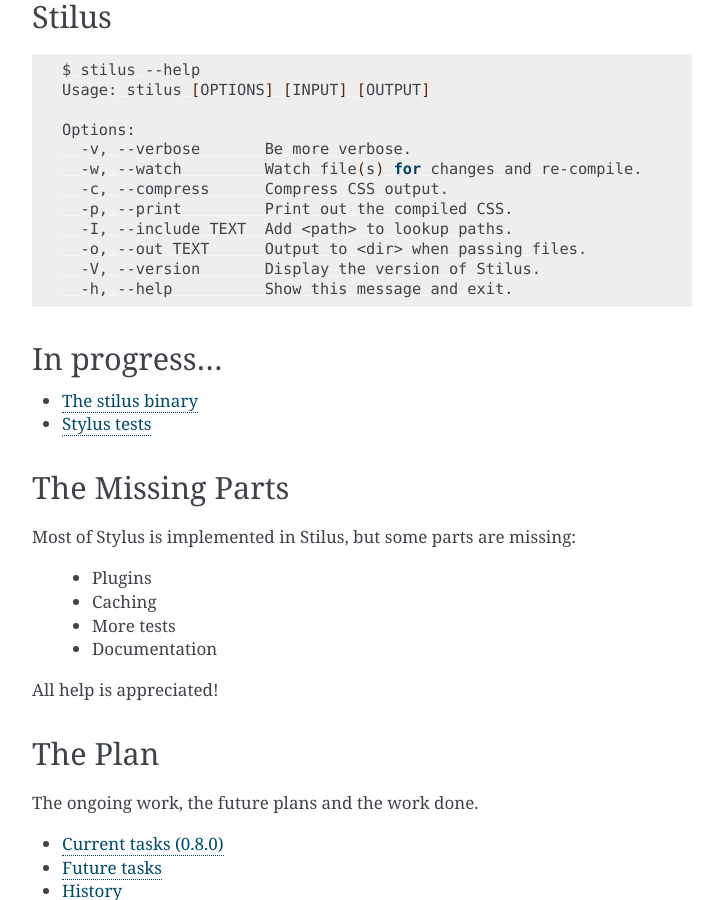
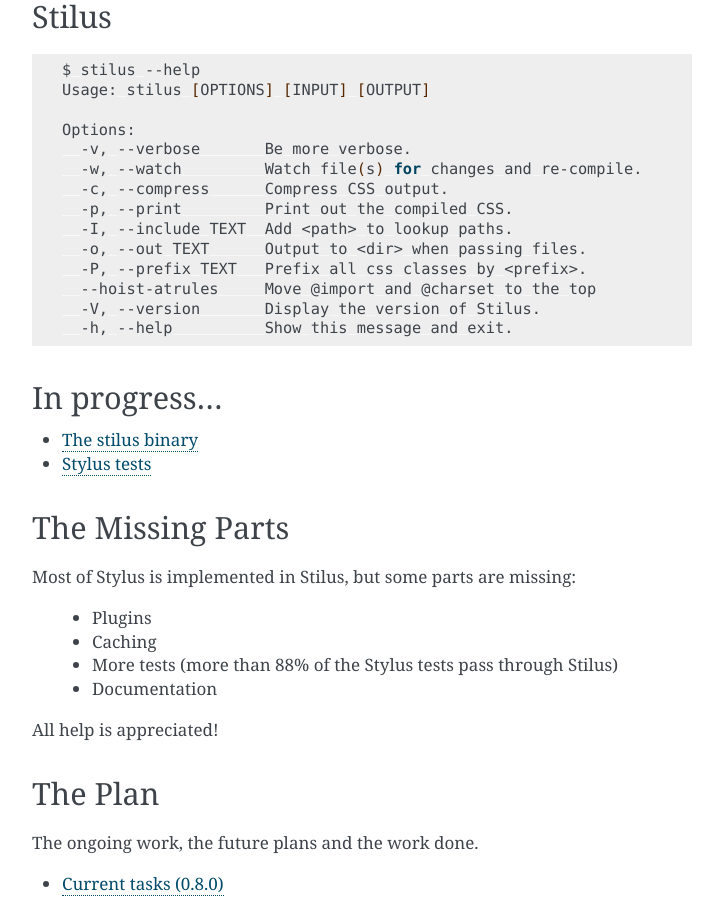
Before and after one commit to jw/stilus, a Sphinx documentation site: the page built from docs/index.rst, in a window 1280 px wide and 900 px high, scrolled down 520 px. Shown: the whole window, without its empty margins (388-1111 px from the left). Built offline with Sphinx 7.4.7, drawn with Linux system fonts in a browser that asks for light colours.

Commit message:
Updated the documentation.

```diff
--- a/docs/diff/stilus.rst
+++ b/docs/diff/stilus.rst
@@ -9,7 +9,7 @@
 
 Usage: stilus [OPTIONS] [INPUT] [OUTPUT]
 
-Just like in Stilus, the stdin an stdout streams can be used.
+Just like in Stilus, the stdin and stdout streams can be used.
 
 These options now work:
 
--- a/docs/index.rst
+++ b/docs/index.rst
@@ -57,6 +57,8 @@
    -p, --print         Print out the compiled CSS.
    -I, --include TEXT  Add <path> to lookup paths.
    -o, --out TEXT      Output to <dir> when passing files.
+   -P, --prefix TEXT   Prefix all css classes by <prefix>.
+   --hoist-atrules     Move @import and @charset to the top
    -V, --version       Display the version of Stilus.
    -h, --help          Show this message and exit.
 
@@ -76,7 +78,7 @@
 
  - Plugins
  - Caching
- - More tests
+ - More tests (more than 88% of the Stylus tests pass through Stilus)
  - Documentation
 
 All help is appreciated!
```
